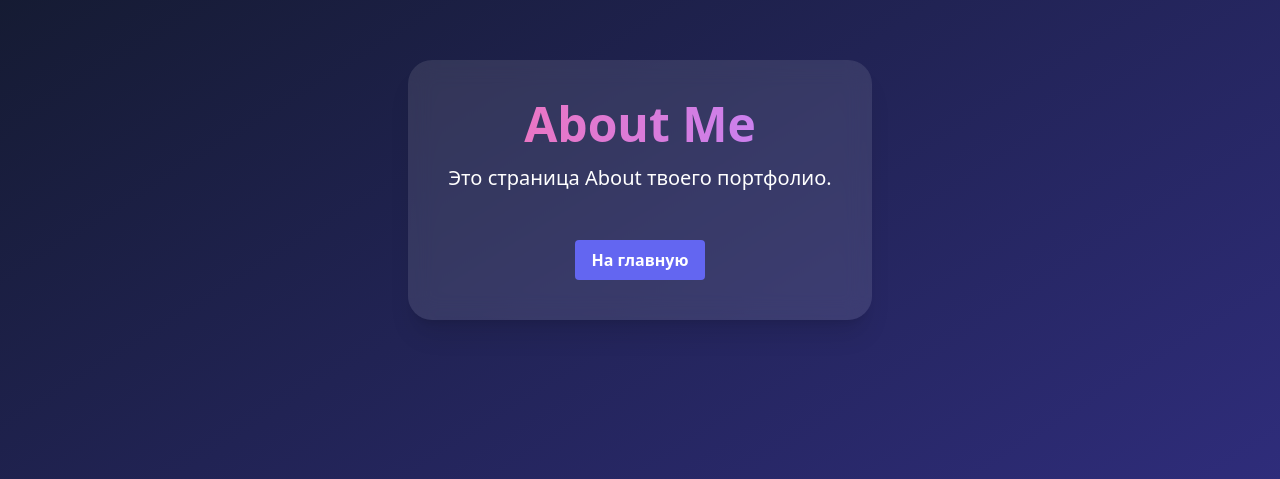
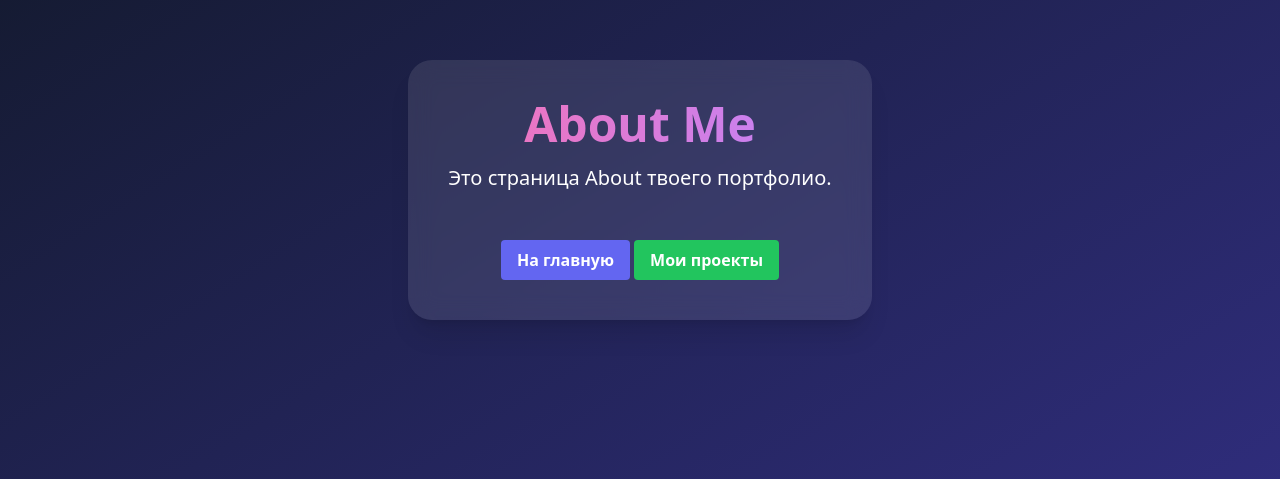
Before and after one commit to Dred85/landing_portfolio, a FastAPI app: page /about in a window 1280 px wide. Shown: the part 210-689 px from the top of the page. Run offline with FastAPI, Linux system fonts and the light colour scheme; some libraries are stand-ins or nearby versions.

Commit message:
add about.py

```diff
--- a/app/main.py
+++ b/app/main.py
@@ -9,7 +9,7 @@ from fastapi.staticfiles import StaticFiles
 import uvicorn
 
 from prometheus_fastapi_instrumentator import Instrumentator
-from app.routers import home, contact, about
+from app.routers import home, contact, about, projects
 
 # -----------------
 # LOGGING
@@ -70,6 +70,7 @@ app.mount("/static", StaticFiles(directory=static_path), name="static")
 app.include_router(home.router)
 app.include_router(contact.router)
 app.include_router(about.router)
+app.include_router(projects.router)
 
 
 # -----------------
--- a/app/templates/about.html
+++ b/app/templates/about.html
@@ -1,10 +1,17 @@
 {% extends "base.html" %}
 {% block content %}
 <section class="min-h-screen flex flex-col justify-center items-center text-center px-6">
-  <div class="bg-white/10 backdrop-blur-md p-10 rounded-3xl shadow-xl max-w-2xl animate-fadeIn">
-    <h1 class="text-5xl font-bold mb-4 text-transparent bg-clip-text bg-gradient-to-r from-pink-400 to-purple-400">About Me</h1>
-    <p class="text-xl mb-6">Это страница About твоего портфолио.</p>
-    <a href="/" class="mt-6 inline-block bg-indigo-500 hover:bg-indigo-600 text-white font-semibold py-2 px-4 rounded transition-colors">На главную</a>
-  </div>
+    <div class="bg-white/10 backdrop-blur-md p-10 rounded-3xl shadow-xl max-w-2xl animate-fadeIn">
+        <h1 class="text-5xl font-bold mb-4 text-transparent bg-clip-text bg-gradient-to-r from-pink-400 to-purple-400">
+            About Me</h1>
+        <p class="text-xl mb-6">Это страница About твоего портфолио.</p>
+        <a href="/"
+           class="mt-6 inline-block bg-indigo-500 hover:bg-indigo-600 text-white font-semibold py-2 px-4 rounded transition-colors">На
+            главную</a>
+        <a href="/projects"
+           class="mt-6 inline-block bg-green-500 hover:bg-green-600 text-white font-semibold py-2 px-4 rounded transition-colors">
+            Мои проекты
+        </a>
+    </div>
 </section>
 {% endblock %}
--- a/app/templates/index.html
+++ b/app/templates/index.html
@@ -11,6 +11,10 @@
         <a href="/about"
            class="mt-6 inline-block bg-pink-500 hover:bg-pink-600 text-white font-semibold py-2 px-4 rounded transition-colors">
             Подробнее обо мне
+        </a>
+        <a href="/projects"
+           class="mt-4 inline-block bg-green-500 hover:bg-green-600 text-white font-semibold py-2 px-4 rounded transition-colors">
+            Мои проекты
         </a>
     </div>
 </section>
```
Also changed, not shown: app/routers/projects.py (added, +10 -0 lines), app/templates/projects.html (+15 -0 lines).
